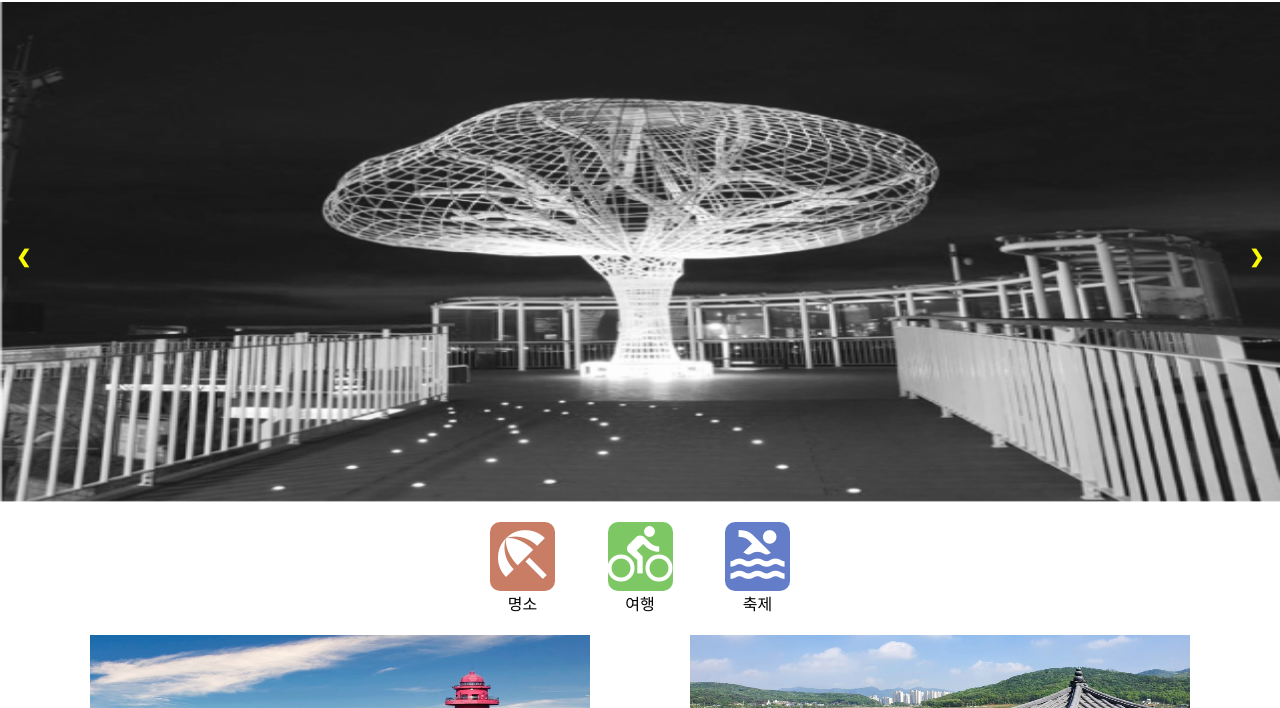
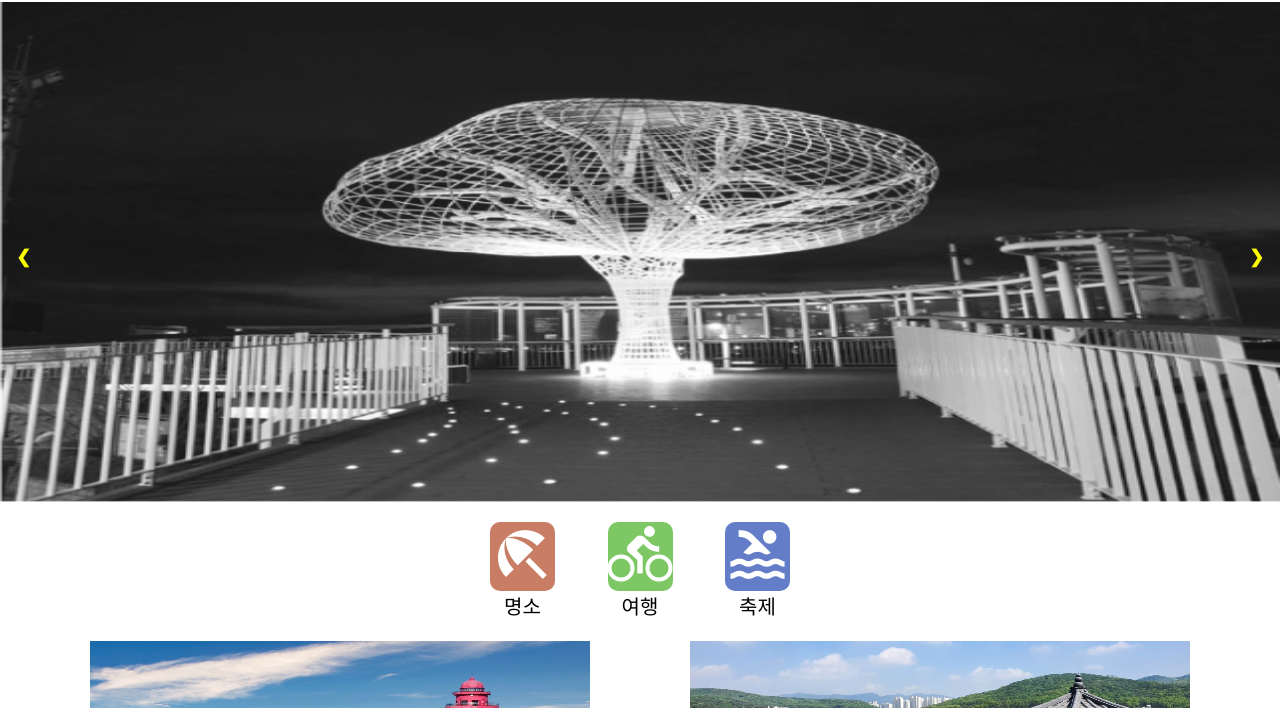
Before and after one commit to LHeeW/prac3, a plain HTML site: page index.html in a window 1280 px wide. Shown: the part 92-800 px from the top of the page. Drawn offline with Linux system fonts and the light colour scheme.

Commit message:
siheung tour file

```diff
--- a/index-slide.css
+++ b/index-slide.css
@@ -99,6 +99,8 @@ img {
 .icon-name{
     text-align: center;
     cursor: pointer;
+    font-family: Nanum Pen Script;
+    font-size: 20px;
 }
 .icon-box{
   border-radius: 10px;
```
